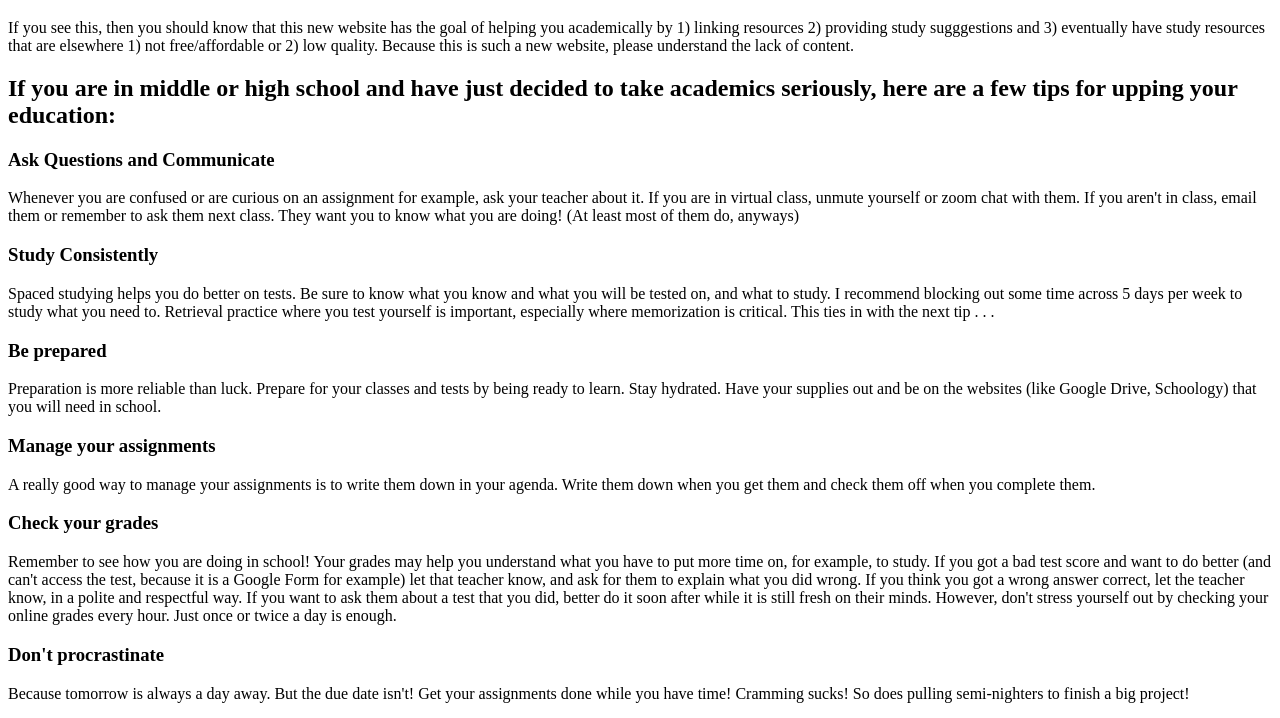
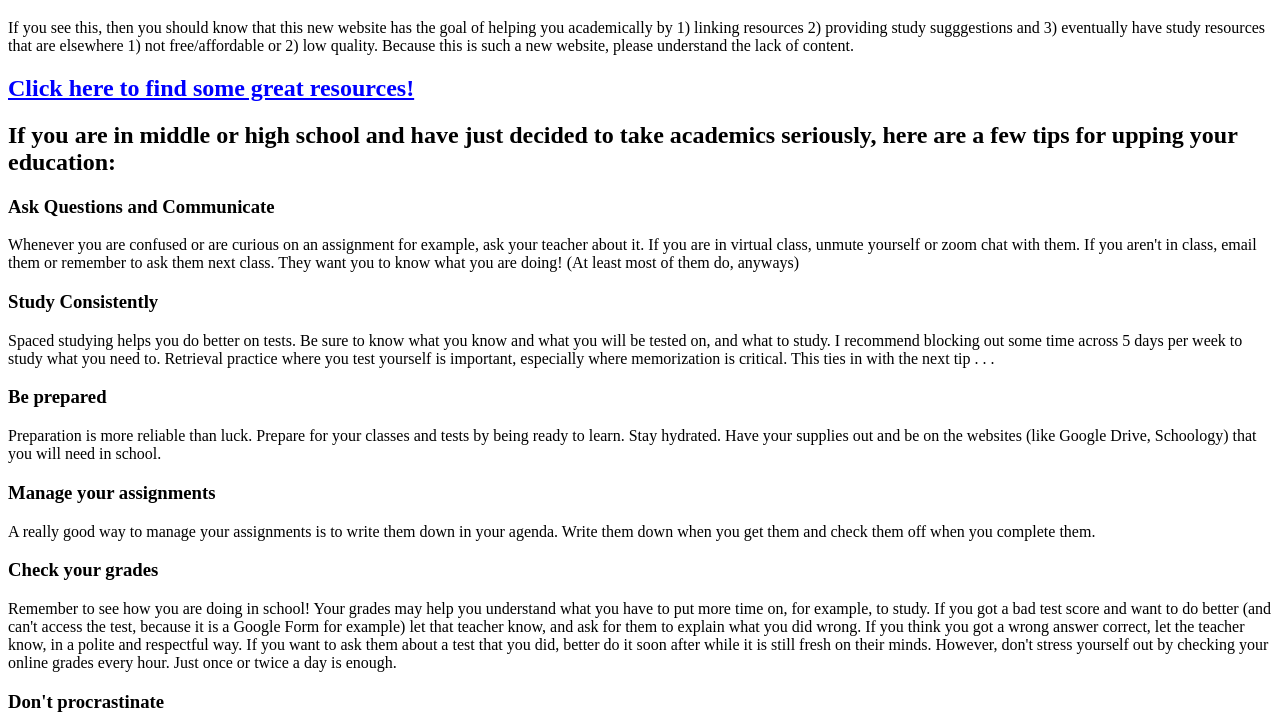
Before and after one commit to Noah-H3467/projectnoshedu, a plain HTML site: page index.html in a window 1280 px wide. Shown: the part 61-779 px from the top of the page. Drawn offline with Linux system fonts and the light colour scheme.

Commit message:
Update index.html

```diff
--- a/index.html
+++ b/index.html
@@ -10,6 +10,7 @@
   <body>
     <h1>Welcome to Project Nosh Education!</h1>
     <p>If you see this, then you should know that this new website has the goal of helping you academically by 1) linking resources 2) providing study sugggestions and 3) eventually have study resources that are elsewhere 1) not free/affordable or 2) low quality. Because this is such a new website, please understand the lack of content.</p>
+    <a href="./links.html"><h2>Click here to find some great resources!</h2></a>
 
     <h2>If you are in middle or high school and have just decided to take academics seriously, here are a few tips for upping your education:</h2>
     <h3>Ask Questions and Communicate</h3>
```
